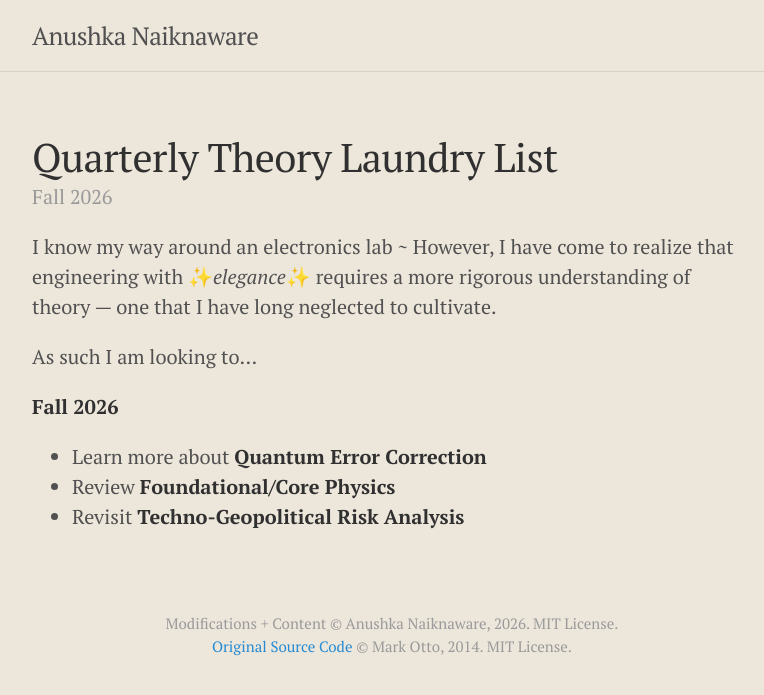
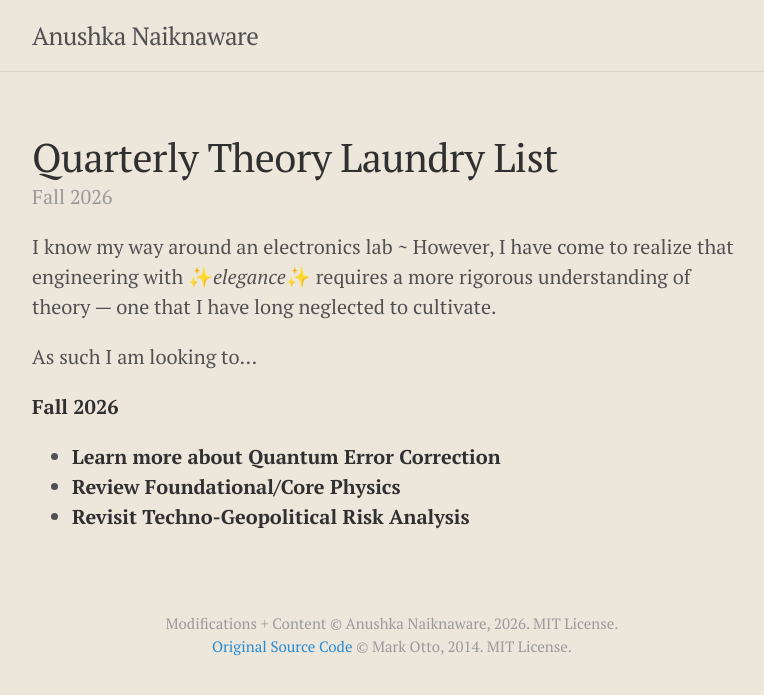
Before and after one commit to anushkanaiknaware/anushkanaiknaware.github.io, a Jekyll site: the page built from _posts/2026-08-22-theory.md, in a window 1280 px wide. Shown: the top 695 px of the page, without its empty margins (248-1012 px from the left). Built offline with Jekyll 4.4.1, drawn with Linux system fonts in a browser that asks for light colours.

Commit message:
font size

```diff
--- a/_posts/2026-08-22-theory.md
+++ b/_posts/2026-08-22-theory.md
@@ -8,6 +8,6 @@ I know my way around an electronics lab ~ However, I have come to realize that e
 As such I am looking to...
 
 **Fall 2026**
-* Learn more about **Quantum Error Correction**
-* Review **Foundational/Core Physics**
-* Revisit **Techno-Geopolitical Risk Analysis**
+* **Learn more about Quantum Error Correction**
+* **Review Foundational/Core Physics**
+* **Revisit Techno-Geopolitical Risk Analysis**
--- a/public/css/poole.css
+++ b/public/css/poole.css
@@ -250,7 +250,7 @@ img {
 
 .home-text {
   min-width: 0;
-  font-size: .9rem;
+  font-size: .8rem;
   line-height: 1.35;
 }
 
```
